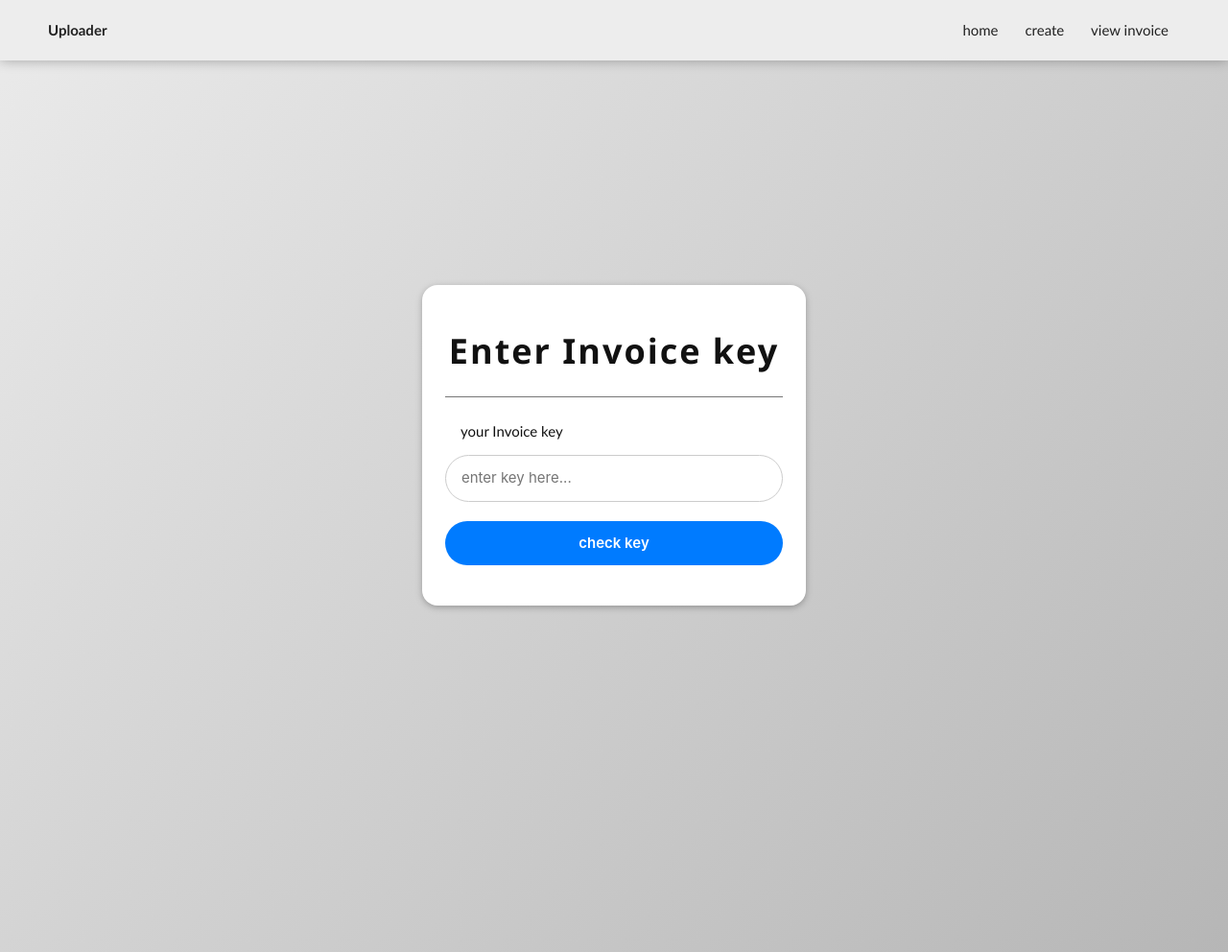
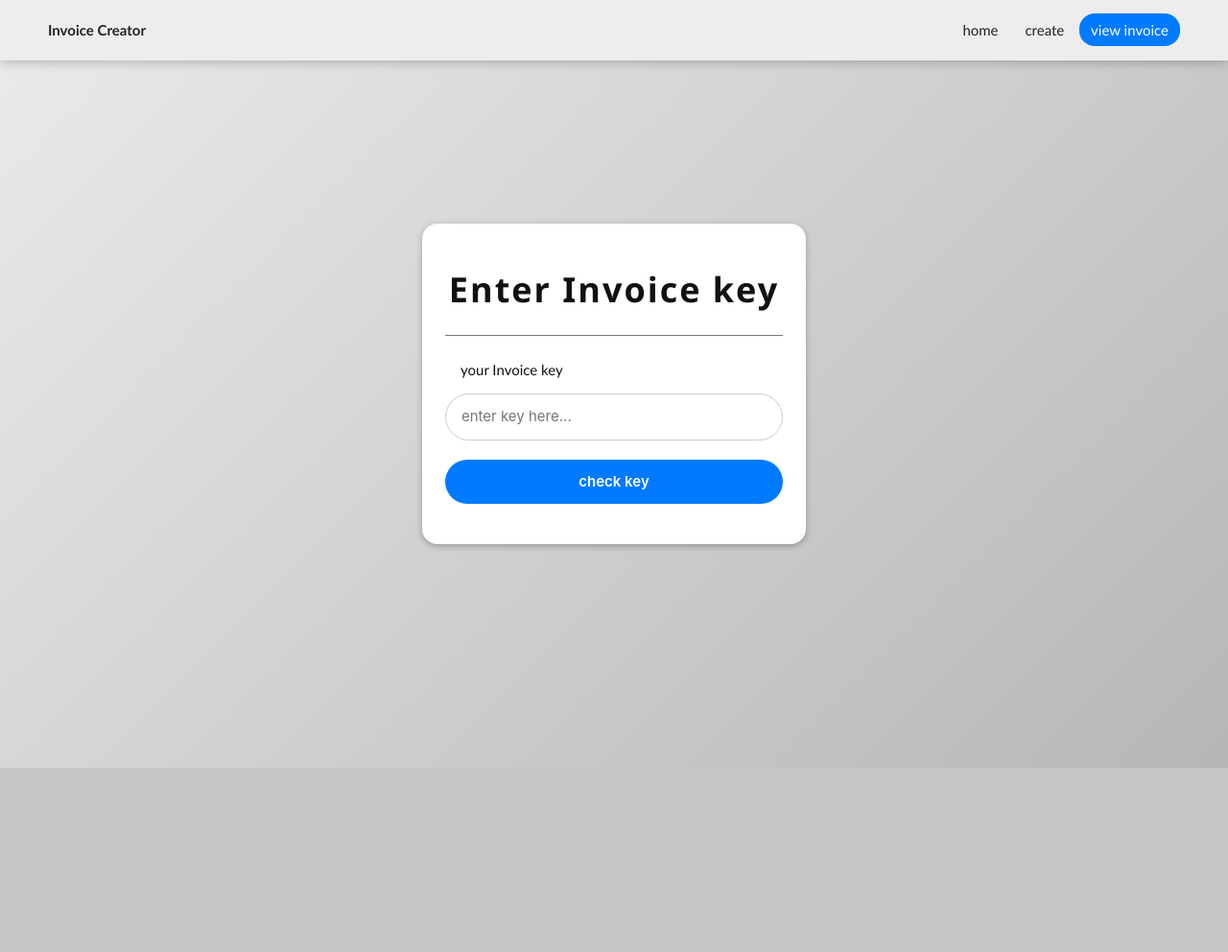
Before and after one commit to corygshava/invoice_creator, a PHP site: page /view-invoice.php in a window 1280 px wide. Shown: the whole page at 96% size. After the commit the page ends 800 px from the top, so only its background shows below. Run offline with PHP 8.4, Linux system fonts and the light colour scheme.

Commit message:
added the navbar for both small and large screens

```diff
--- a/css/styles.css
+++ b/css/styles.css
@@ -5,6 +5,7 @@
 	--spanwidth: 800px;
 	--conbg: #ededed;
 	--textcolor: #222;
+	--alttextcolor: #fff;
 }
 * {
 	box-sizing: border-box;
@@ -57,30 +58,41 @@ nav .logo{
 	font-weight: 800;
 }
 nav .links a{
-	padding: 20px 12px;
+	padding: 8px 12px;
 }
 nav .links a.current{
-	border-bottom: 2px solid var(--themecolor);
-/*	color: var(--themecolor);*/
+	background: var(--themecolor);
+	color: var(--alttextcolor) !important;
 	position: relative;
-/*	filter: brightness(200%);*/
+	border-radius: var(--roundness);
 }
-nav .links a::before{
-	content: "";
-	position: absolute;
-	top: 0;
-	left: 0;
-	width: 100%;
-	height: 100%;
-	z-index: -1;
-	background-color: var(--themecolor);
-/*	background-image: linear-gradient(0deg,var(--themecolor),transparent 30%);*/
-	opacity: 0;
-}
-nav .links a.current::before{
-	opacity: 0.5;
+nav .links a:hover{
+	color: var(--themecolor);
 }
 
+.options {
+    position: fixed;
+    top: 10px;
+    display: flex;
+    align-items: center;
+    justify-content: center;
+    width: 100%;
+}
+.options .menu {
+    background: var(--conbg);
+    box-shadow: 0 0 12px rgba(120,120,120,0.7);
+    color: var(--textcolor);
+    border-radius: var(--roundness);
+    overflow: hidden;
+}
+.options .menu a{
+	display: inline-block;
+	padding: 8px 16px;
+}
+.options .menu a.current{
+	background: var(--themecolor);
+	color: var(--alttextcolor) !important;
+}
 
 .content {
     min-height: 100vh;
@@ -90,7 +102,7 @@ nav .links a.current::before{
     justify-content: center;
     gap: 30px;
 }
-.content:not(.t0){
+.content.t0{
     margin: 64px 0 128px 0;
 }
 /* Card Container */
@@ -121,6 +133,7 @@ nav .links a.current::before{
 /* Item Inputs */
 .item-inputs {
 	display: flex;
+	flex-wrap: wrap;
 	align-items: baseline;
 	justify-content: space-between;
 	gap: 10px;
--- a/elements/navbar.php
+++ b/elements/navbar.php
@@ -1,17 +1,23 @@
 <nav class="w3-hide-small w3-hide-medium">
 	<div class="logo">
-		<b>Uploader</b>
+		<b>Invoice Creator</b>
 	</div>
-	<div class="links">
+	<div class="navlinks links" id="sitelinks">
 		<a href="index.php">home</a>
 		<a href="meknew.php">create</a>
 		<a href="view-invoice.php">view invoice</a>
 	</div>
-	<?php
-		if(isset($_COOKIE['accesstoken'])){
-			?>
-				<a href="logout.php">logout</a>
-			<?php
-		}
-	?>
 </nav>
+
+<div class="options w3-hide-large">
+	<div class="menu navlinks" data-copyme="#sitelinks">
+	</div>
+</div>
+
+<script type="text/javascript">
+	var menu = document.querySelector('.menu');
+	var _mypage = document.title;
+
+	var isuploader = (_mypage.indexOf('upload') > 0) ? 0 : 1;
+	menu.querySelectorAll('a')[isuploader].className = "current";
+</script>
--- a/index.php
+++ b/index.php
@@ -7,9 +7,12 @@
 
     <link rel="stylesheet" type="text/css" href="css/w3.css">
     <link rel="stylesheet" type="text/css" href="css/styles.css">
+
+    <script src="js/app.js"></script>
+    <script src="js/logbox.js"></script>
 </head>
 <body>
-    <div class="content t0">
+    <div class="content">
         <div class="w3-card callout themeround w3-center">
             <h1 class="hedtxt">Cory's Invoice Generator</h1>
             <p>Welcome to the Invoice Generator, a simple tool to create, manage, and view professional invoices with ease. Perfect for freelancers, small businesses, and entrepreneurs.</p>
--- a/js/app.js
+++ b/js/app.js
@@ -5,6 +5,7 @@ let analyzed = [];
 window.onload = () => {
 	let addbtn = document.querySelector('#addbtn');
 	let invTitle = document.querySelector('#invTitle');
+	let navlinks = document.querySelectorAll('.navlinks');
 
 	if(addbtn != undefined){
 		addbtn.addEventListener("click", () => {
@@ -42,6 +43,33 @@ window.onload = () => {
 		invTitle.addEventListener('input',(e) => {
 			invoice_title = e.target.value;
 			titleShow.innerHTML = invoice_title;
+		});
+	}
+
+	// handle startups
+	let copyitems = document.querySelectorAll('[data-copyme]');
+
+	copyitems.forEach(cop => {
+		let tocopy = document.querySelector(cop.dataset.copyme);
+
+		if(tocopy != undefined){
+			cop.innerHTML = tocopy.innerHTML;
+		}
+	})
+
+	// setup navbar
+	if(navlinks.length > 0){
+		navlinks.forEach(curnav => {
+			let lnks = curnav.querySelectorAll('a');
+
+			lnks.forEach(el => {
+				let mine = getcurfile(el.href);
+				let current = getcurfile(window.location.href);
+
+				if(mine.toLowerCase() == current.toLowerCase()){
+					el.classList.add("current");
+				}
+			})
 		});
 	}
 }
@@ -180,3 +208,10 @@ function uploadData() {
 		alert("invalid passkey, try again");
 	}
 }
+
+function getcurfile(href) {
+	let pieces = href.split("/");
+	let curfile = pieces[pieces.length - 1].split("?")[0];
+
+	return curfile;
+}
--- a/meknew.php
+++ b/meknew.php
@@ -16,7 +16,7 @@
 		include 'elements/navbar.php';
 	?>
 
-	<div class="content">
+	<div class="content t0">
 		<section class="whitebg" id="inputarea">
 			<div class="card">
 				<h2 class="themetxt">Invoice Title:</h2>
--- a/view-invoice.php
+++ b/view-invoice.php
@@ -67,6 +67,9 @@
     <link rel="stylesheet" type="text/css" href="css/w3.css">
     <link rel="stylesheet" type="text/css" href="css/styles.css">
     <link rel="stylesheet" type="text/css" href="css/s-autoform.css">
+
+	<script src="js/app.js"></script>
+	<script src="js/logbox.js"></script>
 </head>
 <body>
 	<?php
```
